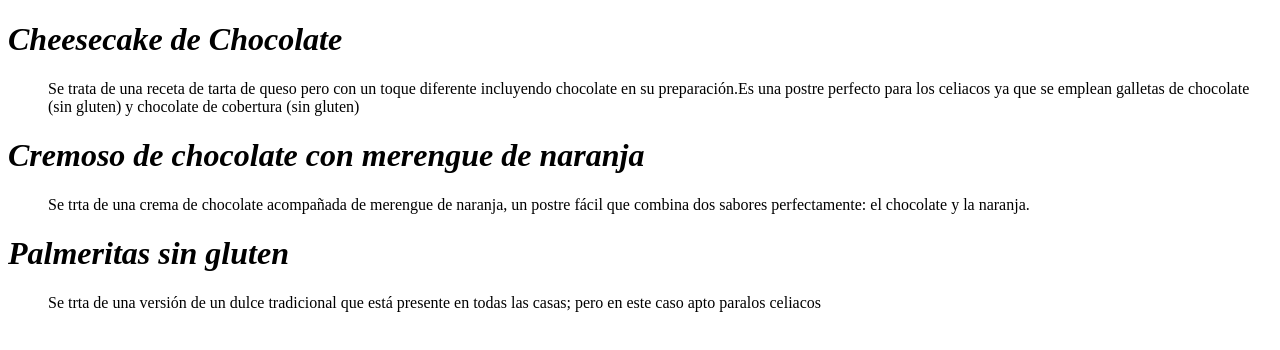
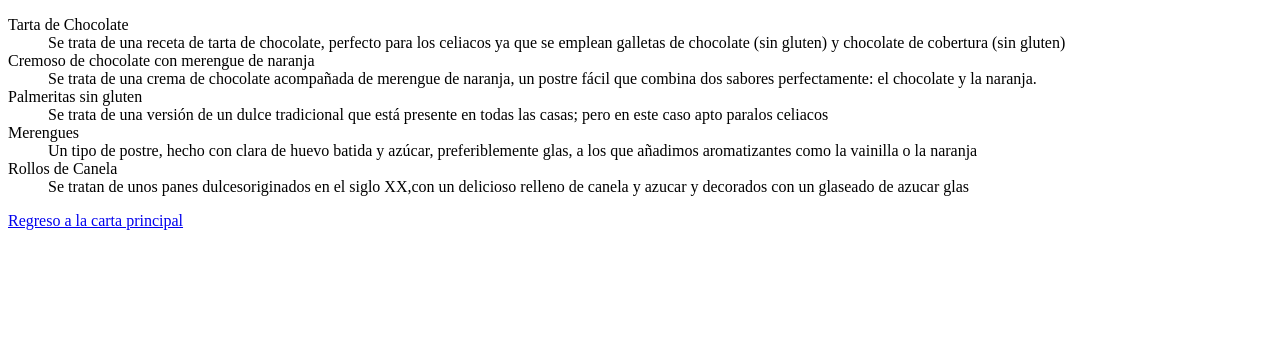
Before and after one commit to Lixaon/lista-comida, a plain HTML site: page postres.html in a window 1280 px wide. Drawn offline with Linux system fonts and the light colour scheme.

Commit message:
Terminar postres/Héctor

```diff
--- a/postres.html
+++ b/postres.html
@@ -8,12 +8,22 @@
 </head>
 <body>
     <dl>
-        <h1> <i> <dt>Cheesecake de Chocolate</dt> </i> </h1>
-        <dd>Se trata de una receta de tarta de queso pero con un toque diferente incluyendo chocolate en su preparación.Es una postre perfecto para los celiacos ya que se emplean galletas de chocolate (sin gluten) y chocolate de cobertura (sin gluten)</dd>
-        <h1> <i> <dt>Cremoso de chocolate con merengue de naranja</dt> </i> </h1>
-        <dd>Se trta de una crema de chocolate acompañada de merengue de naranja, un postre fácil que combina dos sabores perfectamente: el chocolate y la naranja.</dd>
-        <h1> <i> <dt>Palmeritas sin gluten</dt> </i> </h1>
-        <dd>Se trta de una versión de un dulce tradicional que está presente en todas las casas; pero en este caso apto paralos celiacos</dd>
+        <dt>Tarta de Chocolate</dt>
+        <dd>Se trata de una receta de tarta de chocolate, perfecto para los celiacos ya que se emplean galletas de chocolate (sin gluten) y chocolate de cobertura (sin gluten)</dd>
+
+        <dt>Cremoso de chocolate con merengue de naranja</dt>
+        <dd>Se trata de una crema de chocolate acompañada de merengue de naranja, un postre fácil que combina dos sabores perfectamente: el chocolate y la naranja.</dd>
+
+        <dt>Palmeritas sin gluten</dt>
+        <dd>Se trata de una versión de un dulce tradicional que está presente en todas las casas; pero en este caso apto paralos celiacos</dd>
+
+        <dt>Merengues</dt>
+        <dd>Un tipo de postre, hecho con clara de huevo batida y azúcar, preferiblemente glas, a los que añadimos aromatizantes como la vainilla o la naranja</dd>
+
+        <dt>Rollos de Canela</dt>
+        <dd>Se tratan de unos panes dulcesoriginados en el siglo XX,con un delicioso relleno de canela y azucar y decorados con un glaseado de azucar glas</dd>
     </dl>
+
+    <p><a href="index.html"> Regreso a la carta principal </a></p>
 </body>
 </html>
```
